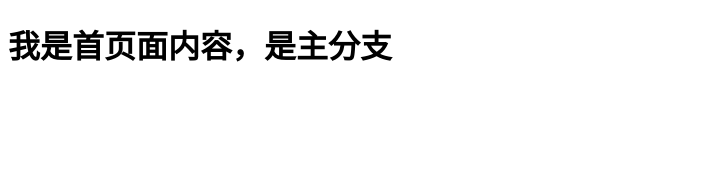
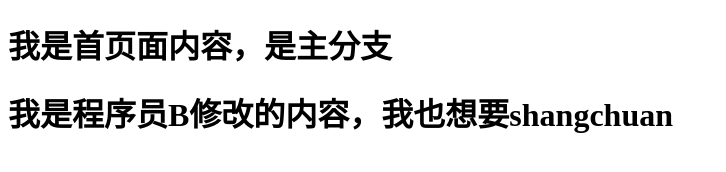
Before and after one commit to jingfangfang/bk_2003-_test, a plain HTML site: page index.html in a window 1280 px wide. Shown: the whole page, without its empty margins (0-726 px from the left). Drawn offline with Linux system fonts and the light colour scheme.

Commit message:
我是程序员B我也想上传

```diff
--- a/index.html
+++ b/index.html
@@ -7,5 +7,6 @@
 </head>
 <body>
     <h1>我是首页面内容，是主分支</h1>
+    <h1>我是程序员B修改的内容，我也想要shangchuan</h1>
 </body>
 </html>
```
